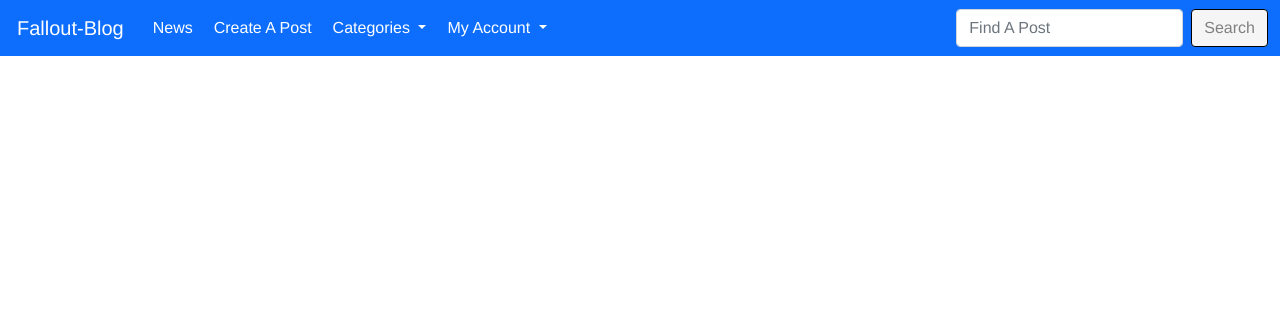
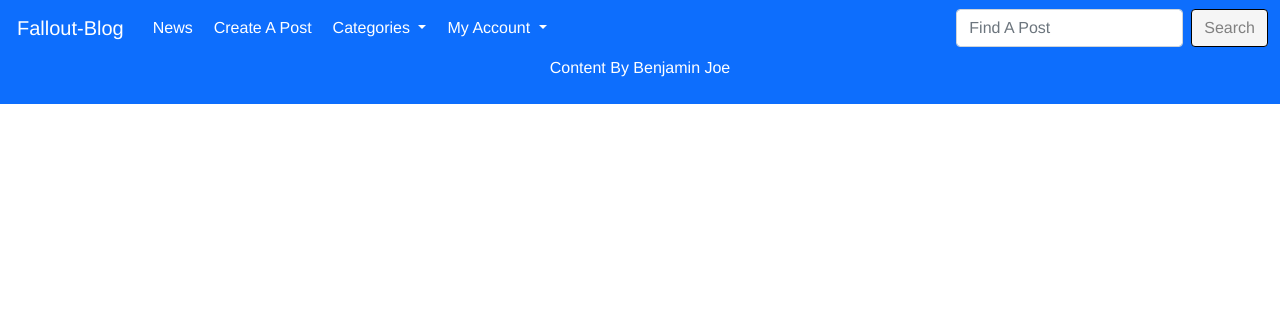
Before and after one commit to Code-Institute-Submissions/fallout-blog, a Django app: page /blog/ in a window 1280 px wide. Shown: the top 316 px of the page. Run offline with Django 4.2, Linux system fonts and the light colour scheme; data that the repository does not hold is empty; some libraries are stand-ins or nearby versions.

Commit message:
Add content to readme file. Add footer in base.html

```diff
--- a/static/css/style.css
+++ b/static/css/style.css
@@ -29,3 +29,24 @@
 .nav-item:hover{
     transform: scale(1.1);
 }
+
+/* Footer --------------------------------------- */
+
+#foot-bar {
+    height: 6vh;
+    width: 100%;
+    overflow: hidden;
+    margin: auto;
+}
+
+#foot-text {
+    color: white;
+    margin-bottom: 14px;
+    text-align: center;
+    transition: transform .2s;
+}
+
+#foot-text:hover {
+    transform: scale(1.1);
+
+}
--- a/templates/base.html
+++ b/templates/base.html
@@ -1,7 +1,7 @@
 {% load static %}
 
 <!DOCTYPE html>
-<html lang="en">
+<html lang="en" class="h-100">
 <head>
   <meta charset="UTF-8">
   <meta http-equiv="X-UA-Compatible" content="IE=edge">
@@ -12,8 +12,6 @@
   <link rel="preconnect" href="https://fonts.gstatic.com" crossorigin>
   <link href="https://fonts.googleapis.com/css2?family=Arimo&display=swap" rel="stylesheet">
   <link rel="stylesheet" href="{% static 'css/style.css' %}">
-
-
 
   <script src="https://kit.fontawesome.com/fb3ce16b7a.js" crossorigin="anonymous"></script>
 
@@ -71,6 +69,12 @@
   {% endblock %}
 
 
+  <!-- Footer -->
+  <footer id="foot-bar" class=" footer sticky-bottom navbar-dark bg-primary ">
+    <a href="https://github.com/Benjamin-Joe" target="_blank">
+      <p id="foot-text">Content By Benjamin Joe</p>
+    </a>
+  </footer>
 
   <script src="https://cdn.jsdelivr.net/npm/@popperjs/core@2.10.2/dist/umd/popper.min.js" integrity="sha384-7+zCNj/IqJ95wo16oMtfsKbZ9ccEh31eOz1HGyDuCQ6wgnyJNSYdrPa03rtR1zdB" crossorigin="anonymous"></script>
   <script src="https://cdn.jsdelivr.net/npm/bootstrap@5.1.3/dist/js/bootstrap.min.js" integrity="sha384-QJHtvGhmr9XOIpI6YVutG+2QOK9T+ZnN4kzFN1RtK3zEFEIsxhlmWl5/YESvpZ13" crossorigin="anonymous"></script>
```
Also changed, not shown: README.md. Lines whose indentation alone changed are shown as unchanged.
